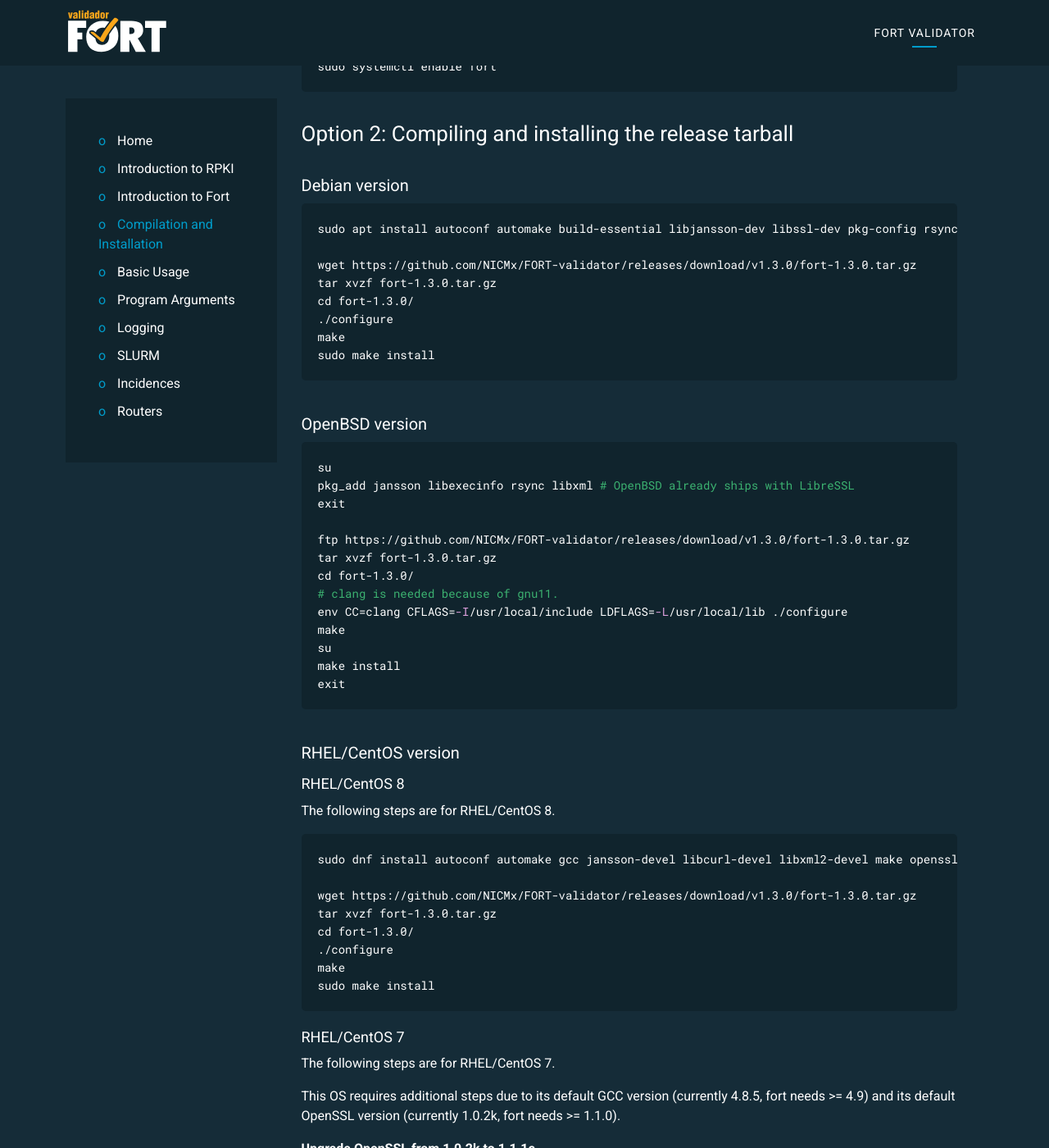
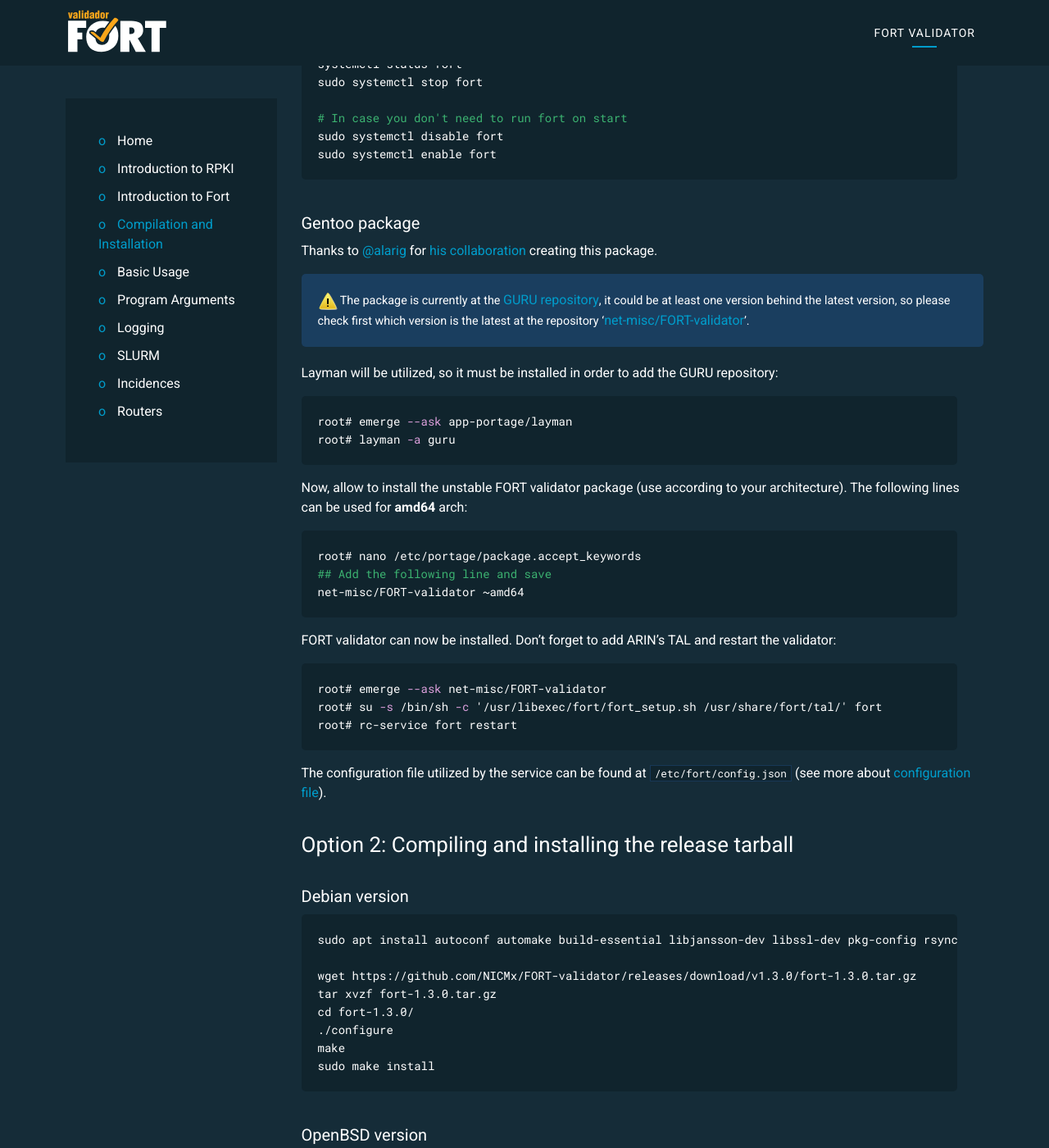
Before and after one commit to NICMx/FORT-validator, a Jekyll site: the page built from docs/installation.md, in a window 1280 px wide and 1400 px high, scrolled down 2306 px. Shown: the whole window at 82% size. Built offline with Jekyll 4.4.1, drawn with Linux system fonts in a browser that asks for light colours; some of the changed text lies outside the part shown.

Commit message:
Add installation steps for Gentoo, fixes #23

```diff
--- a/docs/installation.md
+++ b/docs/installation.md
@@ -8,7 +8,9 @@ title: Compilation and Installation
 
 1. [Dependencies](#dependencies)
 2. [Setup script](#setup-script)
-3. [Option 1: Installing the Debian package](#option-1-installing-the-debian-package)
+3. [Option 1: Installing the package](#option-1-installing-the-package)
+	1. [Debian package](#debian-package)
+	2. [Gentoo package](#gentoo-package)
 4. [Option 2: Compiling and installing the release tarball](#option-2-compiling-and-installing-the-release-tarball)
 	1. [Debian version](#debian-version)
 	2. [OpenBSD version](#openbsd-version)
@@ -21,7 +23,7 @@ title: Compilation and Installation
 
 ## Dependencies
 
-> Note: I'm only including this section in case you intend to install Fort in an unlisted OS (and therefore need a little research). For: Debians, OpenBSD, RHEL/CentOS, Fedora, openSUSE Leap, FreeBSD, and Slackware just follow the steps in the sections below.
+> Note: This section is included in case you intend to install Fort in an unlisted OS (and therefore need a little research). For: Debians, OpenBSD, RHEL/CentOS, Fedora, openSUSE Leap, FreeBSD, and Slackware just follow the steps in the sections below.
 
 The dependencies are
 
@@ -58,7 +60,9 @@ mkdir ~/tal
 ./fort_setup.sh ~/tal
 {% endhighlight %}
 
-## Option 1: Installing the Debian package
+## Option 1: Installing the package
+
+### Debian package
 
 {% highlight bash %}
 wget https://github.com/NICMx/FORT-validator/releases/download/v{{ site.fort-latest-version }}/fort_{{ site.fort-latest-version }}-1_amd64.deb
@@ -85,6 +89,37 @@ sudo systemctl stop fort
 sudo systemctl disable fort
 sudo systemctl enable fort
 {% endhighlight %}
+
+### Gentoo package
+
+Thanks to [@alarig](https://github.com/alarig) for [his collaboration](https://github.com/NICMx/FORT-validator/issues/23) creating this package.
+
+> ![img/warn.svg](img/warn.svg) The package is currently at the [GURU repository](https://wiki.gentoo.org/wiki/Project:GURU), it could be at least one version behind the latest version, so please check first which version is the latest at the repository '[net-misc/FORT-validator](https://gitweb.gentoo.org/repo/proj/guru.git/tree/net-misc/FORT-validator)'.
+
+Layman will be utilized, so it must be installed in order to add the GURU repository:
+
+{% highlight bash %}
+root# emerge --ask app-portage/layman
+root# layman -a guru
+{% endhighlight %}
+
+Now, allow to install the unstable FORT validator package (use according to your architecture). The following lines can be used for **amd64** arch:
+
+{% highlight bash %}
+root# nano /etc/portage/package.accept_keywords
+## Add the following line and save
+net-misc/FORT-validator ~amd64
+{% endhighlight %}
+
+FORT validator can now be installed. Don't forget to add ARIN's TAL and restart the validator:
+
+{% highlight bash %}
+root# emerge --ask net-misc/FORT-validator
+root# su -s /bin/sh -c '/usr/libexec/fort/fort_setup.sh /usr/share/fort/tal/' fort
+root# rc-service fort restart
+{% endhighlight %}
+
+The configuration file utilized by the service can be found at `/etc/fort/config.json` (see more about [configuration file](usage.html#--configuration-file)).
 
 ## Option 2: Compiling and installing the release tarball
 
```
